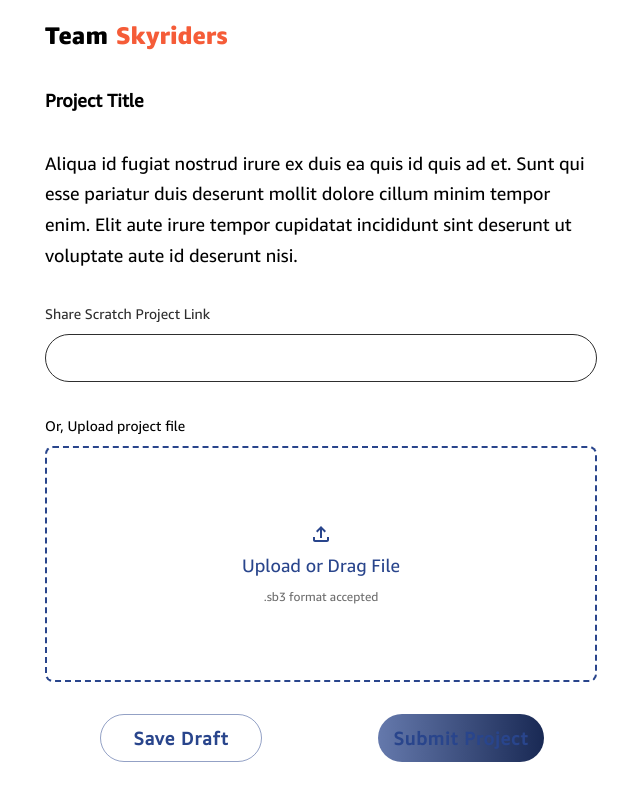
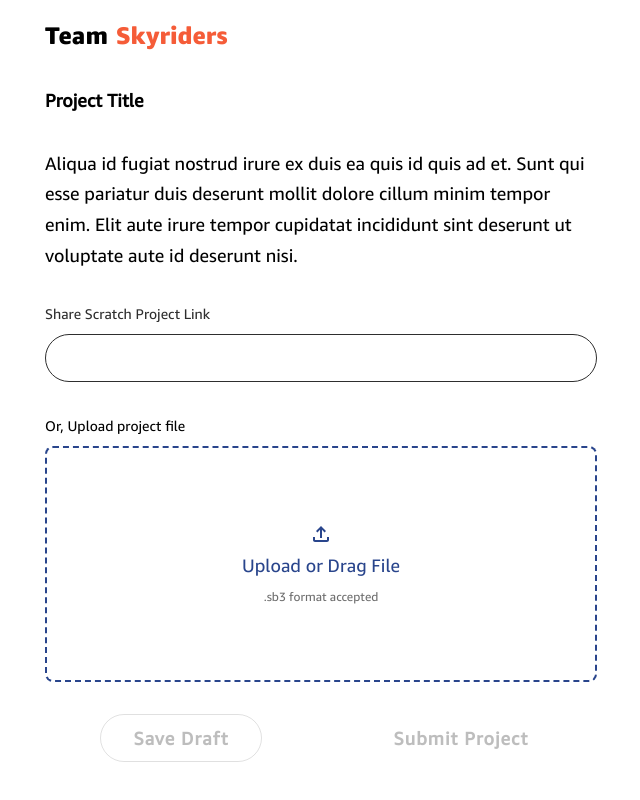
Before and after one commit to navgurukul/c4ca, a Next.js app: page /submission in a window 1280 px wide. Shown: the part 346-1146 px from the top of the page, without its empty margins (319-959 px from the left). Built offline with nearby package versions, Linux system fonts and the light colour scheme; a web font is replaced by a local one.

Commit message:
changes of submission page

```diff
--- a/components/submission/Submission.jsx
+++ b/components/submission/Submission.jsx
@@ -13,13 +13,41 @@ import InputControl from "../forms/InputControl";
 import { breakpoints } from "@/theme/constant";
 import DragDropZone from "./DragDropZone";
 import ProjectSubmitted from "./Completed";
+import Divider from '@mui/material/Divider';
+import Link from "@mui/material/Link";
 
 
 const Submission = (props) => {
   const [show, setShow] = useState(false);
+  const [inputControlValue, setInputControlValue] = useState("");
+  const [dragDropZoneValue, setDragDropZoneValue] = useState([]);
+  const [linkShow , setLinkShow ] = useState(true);
+  const [projectShow , setprojectShow ] = useState(true);
+  var inputValue ;
+  var dropValue
+
+
   const handleShow = () => setShow(true);
 
-  const isMobile = useMediaQuery("(max-width:" + breakpoints.values.sm + "px)");
+  const isMobile = useMediaQuery("(max-width:" + breakpoints.values.sm + "px");
+
+  const handleSubmit = () => {
+    setLinkShow(false);
+    setprojectShow(false);
+  };
+
+  const isSubmitDisabled = !inputControlValue && dragDropZoneValue.length === 0;
+
+  const handleInputControlChange = (value) => {
+    setInputControlValue(value);
+    var inputValue = value;
+
+  };
+
+  const handleDragDropZoneChange = (files) => {
+    setDragDropZoneValue(files);
+    var dropValue = files;
+  };
 
   return (
     <>
@@ -94,32 +122,72 @@ const Submission = (props) => {
               </Typography>
 
             </Box>
+            {linkShow&&
+               <>
 
+                {!isSubmitDisabled&&
+                <>
+                  <Divider />
+                  <Typography variant="body1">Draft saved on 23 Sep 2023</Typography>
 
-            <InputControl label="Share Scratch Project Link" type="text" />
+                </>
+                }
+              </>
+             }
+             {linkShow?
+              <>
+                <InputControl label="Share Scratch Project Link" type="text" onChange={handleInputControlChange} />
+              </>:
+              <>
+                <Typography variant="subtitle1">Scratch Project Link</Typography>
+                <Link href={inputValue}>{inputValue}</Link>
 
-            <Box sx={{ display: "grid", gap: 1 }}>
-              <Typography variant="body2">Or, Upload project file</Typography>
-              <DragDropZone />
-            </Box>
+              </>
+             }
+            {projectShow?
+              <Box sx={{ display: "grid", gap: 1 }}>
+                <Typography variant="body2">Or, Upload project file</Typography>
+                <DragDropZone onChange={handleDragDropZoneChange} />
+              </Box>:
+              <>
+                <Typography variant="subtitle1">Scratch Project File</Typography>
+                <Link to={dropValue}>{dropValue}</Link>
+
+              </>
+            }
+            {!linkShow&&!projectShow&&
+              <Grid container spacing={2}>
+                <Grid item xs={12} container justifyContent="center" alignItems="center">
+                    <Button size="medium" variant="subtitle1"  className="profileBtn">
+                    Return to Dashboard
+                    </Button>
+                </Grid>
+              </Grid>
+            }
+
           </Container>
-
+          {linkShow&&
           <Container maxWidth="sm" align="center">
           <Grid container  spacing={1}>
                 <Grid item xs={12} sm={6} md={6}>
-                  <Button variant="outlined">
+                  <Button variant="outlined" backgroundColor = {isSubmitDisabled&&"gray"}  disabled={!inputControlValue && dragDropZoneValue.length === 0}>
                     <Typography  variant="ButtonLarge" pl ="16px " pr="16px"pt="8px" pb="8px">Save Draft</Typography>
                   </Button>
                 </Grid>
                 <Grid item xs={12} sm={6} md={6} >
-                <Button className="profileBtn">
-                <Typography  variant="ButtonLarge">Submit Project</Typography>
+                <Button className={!isSubmitDisabled&&"profileBtn"}
+                  onClick={handleSubmit}
+                  disabled={isSubmitDisabled}
+                  backgroundColor="gray" >
+
+                <Typography  variant="ButtonLarge" onClick={handleSubmit}>Submit Project</Typography>
               </Button>
 
                 </Grid>
             </Grid>
 
           </Container>
+          }
         </Container>
       ) : (
         <ProjectSubmitted />
```
